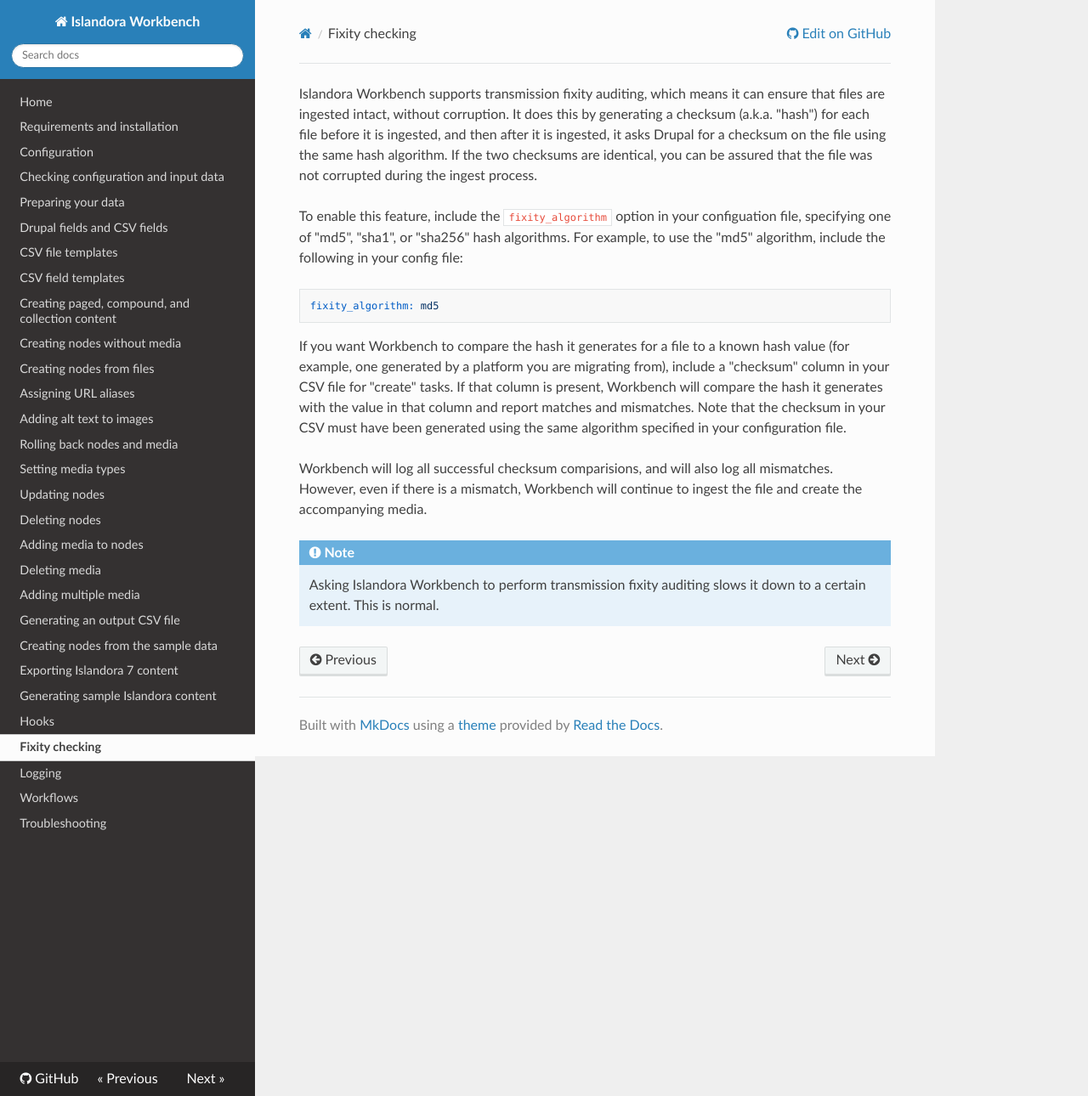
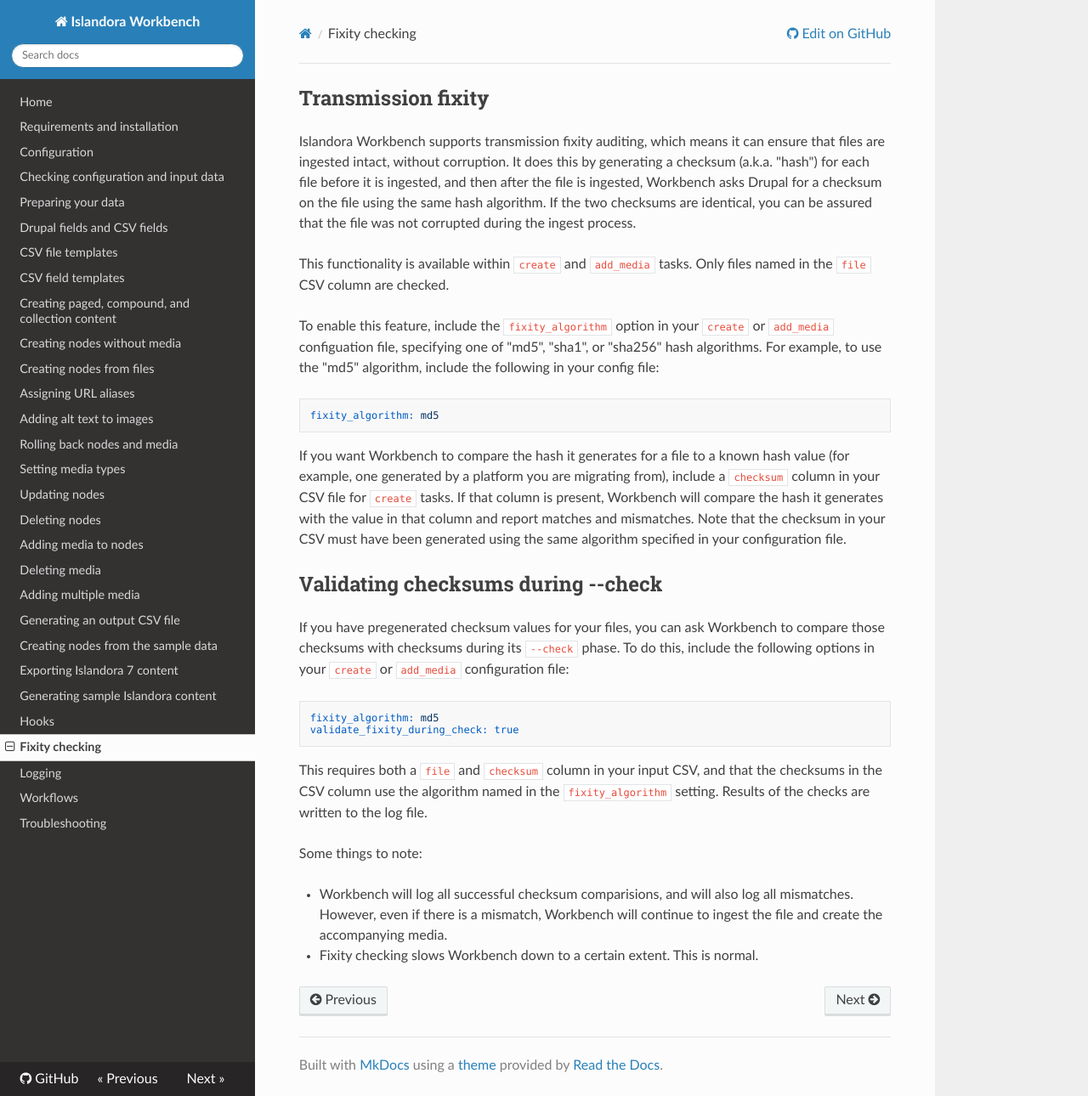
Before and after one commit to mjordan/islandora_workbench_docs, an MkDocs documentation site: the page built from docs/fixity.md, in a window 1280 px wide and 1290 px high. Shown: the whole window at 85% size. Built offline with MkDocs 1.6.1, drawn with Linux system fonts in a browser that asks for light colours; nearby versions of some CDN libraries; old or Windows-style settings are respelled for this version of MkDocs.

Commit message:
More fixity docs.

````diff
--- a/docs/fixity.md
+++ b/docs/fixity.md
@@ -1,14 +1,29 @@
-Islandora Workbench supports transmission fixity auditing, which means it can ensure that files are ingested intact, without corruption. It does this by generating a checksum (a.k.a. "hash") for each file before it is ingested, and then after it is ingested, it asks Drupal for a checksum on the file using the same hash algorithm. If the two checksums are identical, you can be assured that the file was not corrupted during the ingest process.
+## Transmission fixity
 
-To enable this feature, include the `fixity_algorithm` option in your configuation file, specifying one of "md5", "sha1", or "sha256" hash algorithms. For example, to use the "md5" algorithm, include the following in your config file:
+Islandora Workbench supports transmission fixity auditing, which means it can ensure that files are ingested intact, without corruption. It does this by generating a checksum (a.k.a. "hash") for each file before it is ingested, and then after the file is ingested, Workbench asks Drupal for a checksum on the file using the same hash algorithm. If the two checksums are identical, you can be assured that the file was not corrupted during the ingest process.
+
+This functionality is available within `create` and `add_media` tasks. Only files named in the `file` CSV column are checked.
+
+To enable this feature, include the `fixity_algorithm` option in your `create` or `add_media` configuation file, specifying one of "md5", "sha1", or "sha256" hash algorithms. For example, to use the "md5" algorithm, include the following in your config file:
 
 ```yaml
 fixity_algorithm: md5
 ```
 
-If you want Workbench to compare the hash it generates for a file to a known hash value (for example, one generated by a platform you are migrating from), include a "checksum" column in your CSV file for "create" tasks. If that column is present, Workbench will compare the hash it generates with the value in that column and report matches and mismatches. Note that the checksum in your CSV must have been generated using the same algorithm specified in your configuration file.
+If you want Workbench to compare the hash it generates for a file to a known hash value (for example, one generated by a platform you are migrating from), include a `checksum` column in your CSV file for `create` tasks. If that column is present, Workbench will compare the hash it generates with the value in that column and report matches and mismatches. Note that the checksum in your CSV must have been generated using the same algorithm specified in your configuration file.
 
-Workbench will log all successful checksum comparisions, and will also log all mismatches. However, even if there is a mismatch, Workbench will continue to ingest the file and create the accompanying media.
+## Validating checksums during --check
 
-!!! note
-    Asking Islandora Workbench to perform transmission fixity auditing slows it down to a certain extent. This is normal.
+If you have pregenerated checksum values for your files, you can ask Workbench to compare those checksums with checksums during its `--check` phase. To do this, include the following options in your `create` or `add_media` configuration file:
+
+```yaml
+fixity_algorithm: md5
+validate_fixity_during_check: true
+```
+
+This requires both a `file` and `checksum` column in your input CSV, and that the checksums in the CSV column use the algorithm named in the `fixity_algorithm` setting. Results of the checks are written to the log file.
+
+Some things to note:
+
+* Workbench will log all successful checksum comparisions, and will also log all mismatches. However, even if there is a mismatch, Workbench will continue to ingest the file and create the accompanying media.
+* Fixity checking slows Workbench down to a certain extent. This is normal.
````
Also changed, not shown: docs/configuration.md (+1 -0 lines), site/configuration/index.html, site/index.html.
